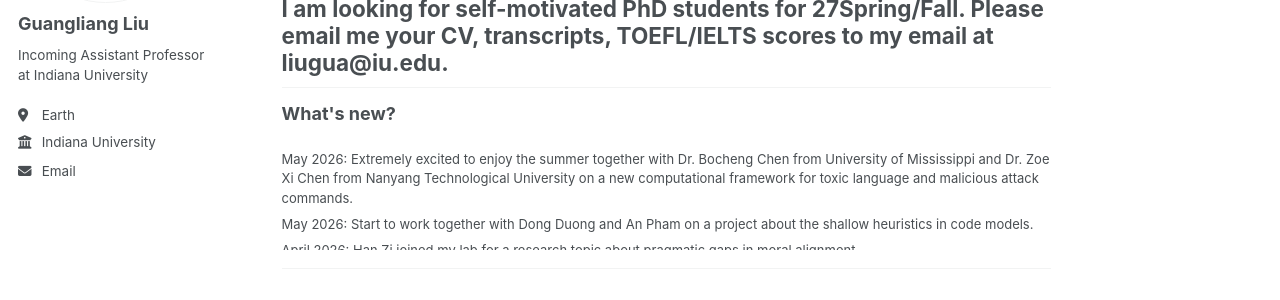
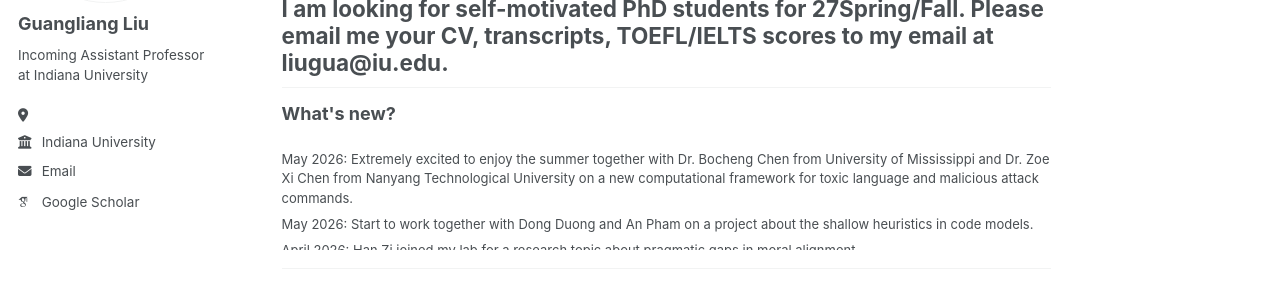
Before and after one commit to guangliang-nlp/guangliang-nlp.github.io, a Jekyll site: the page built from _pages/about.md, in a window 1280 px wide. Shown: the part 273-573 px from the top of the page. Built offline with Jekyll 4.4.1, drawn with Linux system fonts in a browser that asks for light colours; some web fonts are replaced; a script bundle is joined from its source files by our own code; library files that are not in the unit come from our copies.

Commit message:
Update _config.yml

```diff
--- a/_config.yml
+++ b/_config.yml
@@ -27,7 +27,7 @@
   name             : "Guangliang Liu"
   pronouns         : # example: "she/her"
   bio              : "Incoming Assistant Professor at Indiana University"
-  location         : "Earth"
+  location         : ""
   employer         : "Indiana University"
   uri              : # URL
   email            : "liugua@iu.edu"
@@ -35,7 +35,7 @@
   # Academic websites
   #academia         : # URL
   #arxiv            : # URL - Update with the correct link to your profile
-  #googlescholar    : "https://scholar.google.com/citations?user=PS_CX0AAAAAJ"
+  googlescholar    : "https://scholar.google.com/citations?user=uNJGTC4AAAAJ&hl=en"
   #inspire-hep      : # URL
   #impactstory      : # URL
   #orcid            : "https://orcid.org/yourorcidurl"
```
